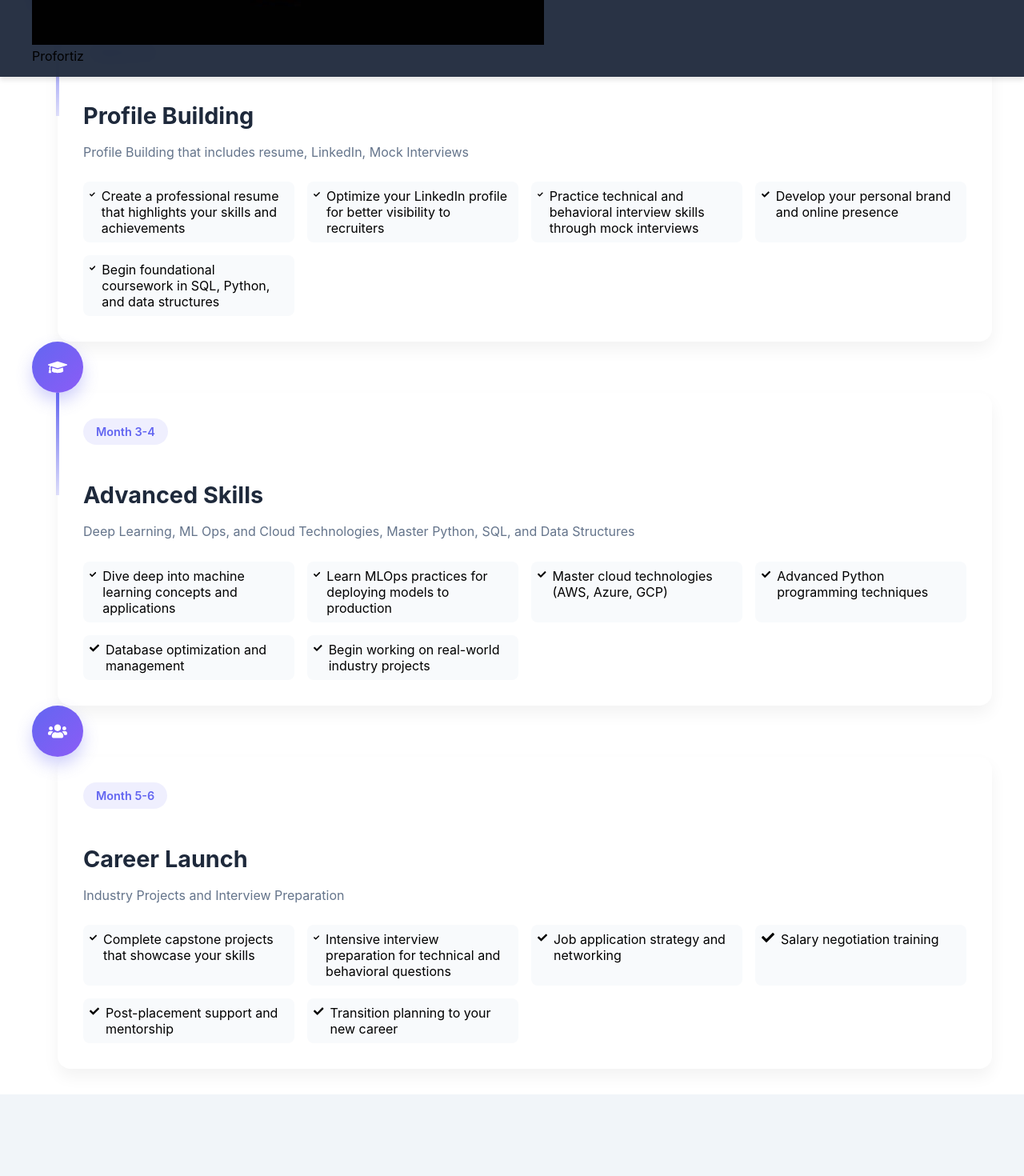
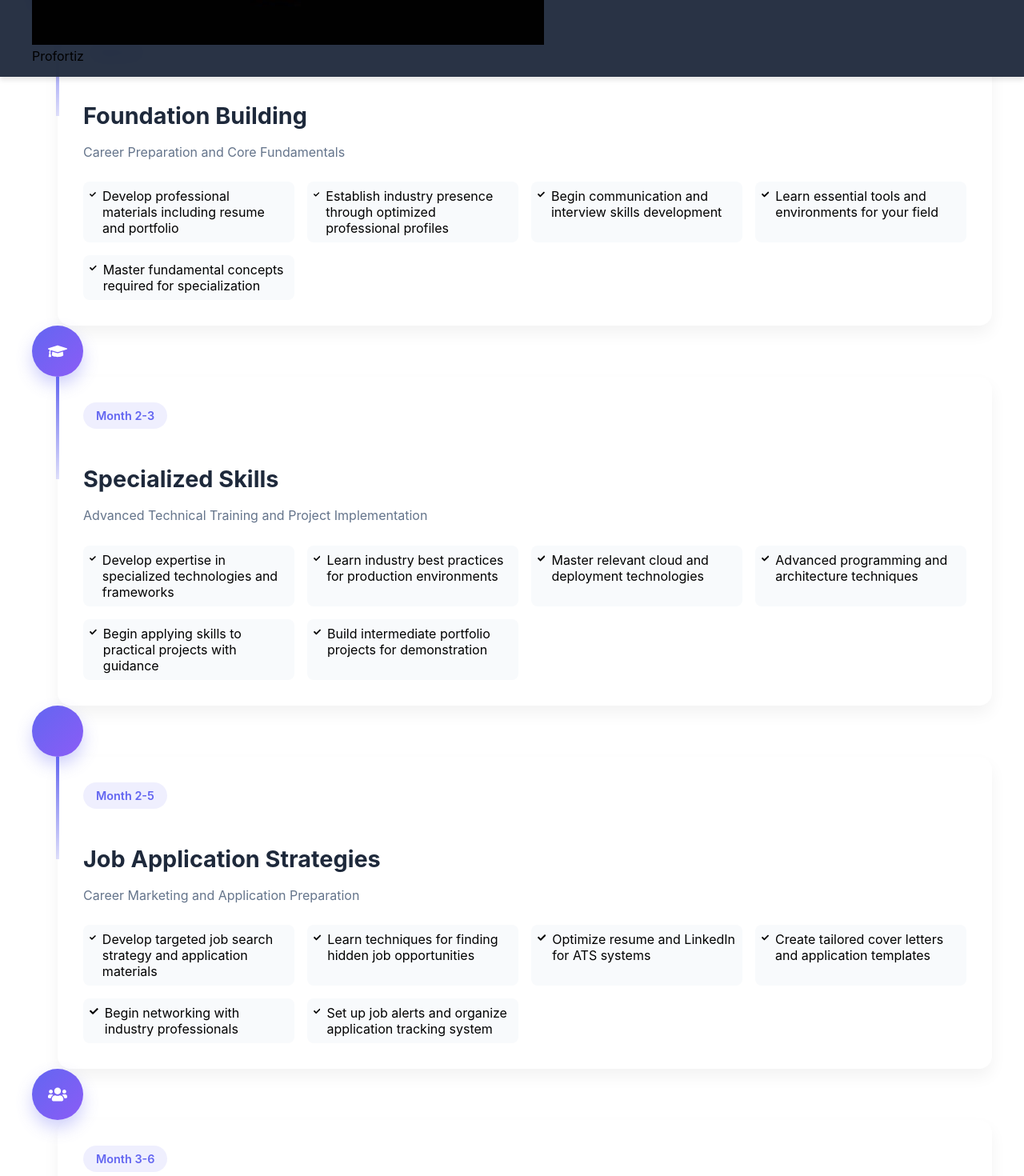
Before and after one commit to chidupudi/profortiz-zip, a React (Create React App) app: page /program in a window 1280 px wide. Shown: the part 600-2070 px from the top of the page at 80% size. Built offline with nearby package versions, Linux system fonts and the light colour scheme.

Commit message:
made few changes

```diff
--- a/src/components/Footer.js
+++ b/src/components/Footer.js
@@ -64,15 +64,12 @@ const Footer = () => {
                   +91 90002 92266
                 </a>
               </p>
-              <p>
-                <FaPhone className="footer-icon" />
-                <a href="tel:+919000292266">+91 90002 92266</a>
-              </p>
+
             </div>
           </div>
 
           <div className="footer-bottom">
-            <p>© {new Date().getFullYear()} Profortiz. All rights reserved.</p>
+           <p>© 2024-{new Date().getFullYear()} Profortiz. All rights reserved.</p>
             <div className="policy-links">
               <Link to="/terms">Terms & Conditions</Link>
               <span className="divider">|</span>
--- a/src/pages/Contact.js
+++ b/src/pages/Contact.js
@@ -78,13 +78,6 @@ const Contact = () => {
                 </div>
               </div>
 
-              <div className="info-item">
-                <FaPhone className="info-icon" />
-                <div className="info-content">
-                  <h3>Call Us</h3>
-                  <p><a href="tel:+919000292266">+91 90002 92266</a></p>
-                </div>
-              </div>
 
               <div className="info-item">
                 <FaMapMarkerAlt className="info-icon" />
@@ -95,12 +88,12 @@ const Contact = () => {
               </div>
             </div>
 
-            <div className="business-hours">
-              <h3>Business Hours</h3>
-              <p>Monday - Friday: 9:00 AM - 6:00 PM IST</p>
-              <p>Saturday: 9:00 AM - 1:00 PM IST</p>
-              <p>Sunday: Closed</p>
-            </div>
+       <div className="business-hours">
+  <h3>Business Hours</h3>
+  <p>Monday - Friday: 9:00 AM - 5:00 PM EST/EDT</p>
+  <p>Saturday: 10:00 AM - 2:00 PM EST/EDT</p>
+  <p>Sunday: Closed</p>
+</div>
           </motion.div>
 
           <motion.div
--- a/src/pages/Program.js
+++ b/src/pages/Program.js
@@ -1,6 +1,6 @@
 // src/pages/Program.js
 import React, { useState } from 'react';
-import { FaLaptopCode, FaGraduationCap, FaUsers, FaMoneyBillAlt, FaChartLine, FaCheck, FaAngleDown, FaAngleUp, FaStar, FaArrowRight } from 'react-icons/fa';
+import { FaLaptopCode, FaGraduationCap, FaUsers, FaMoneyBillAlt, FaChartLine, FaCheck, FaAngleDown, FaAngleUp, FaStar, FaArrowRight,} from 'react-icons/fa';
 import { motion, AnimatePresence } from 'framer-motion';
 import { Link } from 'react-router-dom';
 
@@ -16,47 +16,60 @@ const Program = () => {
     }
   };
 
-  // Timeline data
-  const timelineData = [
+const timelineData = [
     {
-      month: "Month 1-2",
-      title: "Profile Building",
+      month: "Month 1",
+      title: "Foundation Building",
       icon: <FaLaptopCode />,
-      content: "Profile Building that includes resume, LinkedIn, Mock Interviews",
+      content: "Career Preparation and Core Fundamentals",
       details: [
-        "Create a professional resume that highlights your skills and achievements",
-        "Optimize your LinkedIn profile for better visibility to recruiters",
-        "Practice technical and behavioral interview skills through mock interviews",
-        "Develop your personal brand and online presence",
-        "Begin foundational coursework in SQL, Python, and data structures"
+        "Develop professional materials including resume and portfolio",
+        "Establish industry presence through optimized professional profiles",
+        "Begin communication and interview skills development",
+        "Learn essential tools and environments for your field",
+        "Master fundamental concepts required for specialization"
       ]
     },
     {
-      month: "Month 3-4",
-      title: "Advanced Skills",
+      month: "Month 2-3",
+      title: "Specialized Skills",
       icon: <FaGraduationCap />,
-      content: "Deep Learning, ML Ops, and Cloud Technologies, Master Python, SQL, and Data Structures",
+      content: "Advanced Technical Training and Project Implementation",
       details: [
-        "Dive deep into machine learning concepts and applications",
-        "Learn MLOps practices for deploying models to production",
-        "Master cloud technologies (AWS, Azure, GCP)",
-        "Advanced Python programming techniques",
-        "Database optimization and management",
-        "Begin working on real-world industry projects"
+        "Develop expertise in specialized technologies and frameworks",
+        "Learn industry best practices for production environments",
+        "Master relevant cloud and deployment technologies",
+        "Advanced programming and architecture techniques",
+        "Begin applying skills to practical projects with guidance",
+        "Build intermediate portfolio projects for demonstration"
       ]
     },
     {
-      month: "Month 5-6",
-      title: "Career Launch",
+      month: "Month 2-5",
+      title: "Job Application Strategies",
+
+      content: "Career Marketing and Application Preparation",
+      details: [
+        "Develop targeted job search strategy and application materials",
+        "Learn techniques for finding hidden job opportunities",
+        "Optimize resume and LinkedIn for ATS systems",
+        "Create tailored cover letters and application templates",
+        "Begin networking with industry professionals",
+        "Set up job alerts and organize application tracking system"
+      ]
+    },
+    {
+      month: "Month 3-6",
+      title: "Professional Launch",
       icon: <FaUsers />,
-      content: "Industry Projects and Interview Preparation",
+      content: "Portfolio Completion and Career Transition",
       details: [
-        "Complete capstone projects that showcase your skills",
-        "Intensive interview preparation for technical and behavioral questions",
-        "Job application strategy and networking",
-        "Salary negotiation training",
-        "Post-placement support and mentorship",
-        "Transition planning to your new career"
+        "Complete comprehensive capstone projects demonstrating technical mastery",
+        "Prepare for technical assessments and interviews",
+        "Develop salary negotiation and workplace communication skills",
+        "Receive mentorship for career transition",
+        "Create plan for continuous learning and professional growth",
+        "Finalize transition plan to new career path"
       ]
     }
   ];
@@ -142,10 +155,10 @@ const Program = () => {
 
   // FAQ data
   const faqData = [
-    {
-      question: "What are the eligibility requirements for the program?",
-      answer: "To be eligible, you must be at least 18 years old, have a basic understanding of programming concepts, and commit to the full 6-month duration of the program including all coursework and job search activities."
-    },
+   {
+  question: "What are the eligibility requirements for the program?",
+  answer: "To be eligible, you must be at least 21 years old, have a basic understanding of programming concepts, and commit to the full 6-month duration of the program including all coursework and job search activities. We primarily serve students currently studying in the USA, recent graduates, and professionals looking to enhance their careers. Our program includes specialized guidance for international students navigating H-1B visa requirements and OPT/CPT opportunities. We provide tailored support for the unique challenges faced by international candidates in the US job market."
+},
     {
       question: "How does the payment structure work?",
       answer: "The total program fee is $6,000, with $3,500 due upon enrollment, $2,500 due after job placement, and an additional 8% of your first year's annual compensation (only applicable if placed through our program)."
@@ -160,7 +173,7 @@ const Program = () => {
     },
     {
       question: "How much time commitment is required?",
-      answer: "The program requires approximately 20-25 hours per week. This includes structured learning sessions, mentorship meetings, project work, and self-paced study. The time commitment may increase during the final months as you work on capstone projects."
+      answer: "The program requires approximately 20-25 hours per week. This includes structured learning sessions, mentorship meetings and self-paced study. The time commitment may increase during the final months as you work on capstone projects."
     }
   ];
 
--- a/src/pages/Welcome.js
+++ b/src/pages/Welcome.js
@@ -352,6 +352,7 @@ const Welcome = () => {
         }
 
         .section-header {
+
           text-align: center;
           margin-bottom: 3rem;
         }
@@ -382,8 +383,9 @@ const Welcome = () => {
           align-items: center;
           justify-content: center;
           text-align: center;
-          padding: 8rem 2rem;
+          padding:8rem 2rem;
           position: relative;
+
         }
 
         .hero-content {
```
